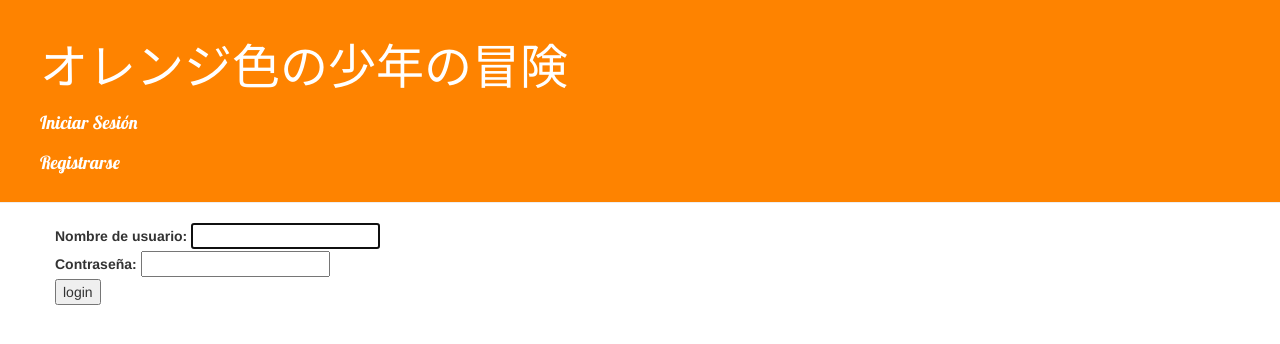
After one commit to Navarro2501/my-first-blog, a Django app: page /accounts/login/ in a window 1280 px wide. The commit adds this page. Shown: the top 344 px of the page. Run offline with Django 3.2, Linux system fonts and the light colour scheme; some libraries are stand-ins or nearby versions.

Commit message:
Añadida la funcionalidad para crear tu propio usuario, botones para iniciar y cerrar sesión.

```diff
--- a/blog/static/css/blog.css
+++ b/blog/static/css/blog.css
@@ -3,6 +3,11 @@ body {
     padding: 0;
     width: 100%;
     height: 100%;
+}
+
+h4 a,  .link, .link:hover {
+    color: #ffffff !important;
+    text-decoration: none;
 }
 
 h1, h2, h3, h4 {
@@ -57,3 +62,9 @@ h1 a, h2 a {
 .post h2 a, .post h2 a:visited {
     color: #FE8300;
 }
+
+.options-bar{
+    width: 100%;
+    color: white;
+    text-decoration: none;
+}
--- a/blog/templates/blog/base.html
+++ b/blog/templates/blog/base.html
@@ -13,6 +13,23 @@
             <a href="{% url 'post_new' %}" class="top-menu"><span class="glyphicon glyphicon-plus"></span></a>
         {% endif %}
             <h1><a href="/">オレンジ色の少年の冒険</a></h1>
+            <div class="row text-align-middle">
+            {% if request.user.is_anonymous %}
+                <div class="col-sm-2 options-bar">
+                    <h4 class="link"><a href="{%url 'login'%}" class="link">Iniciar Sesión</a></h4>
+                </div>
+                <div class="col-sm-2 options-bar">
+                    <h4 class="link"><a href="{%url 'sign_up'%}" class="link">Registrarse</a></h4>
+                </div>
+            {% elif user.is_authenticated%}
+                <div class="col-sm-2 options-bar">
+                    <h4 class="link">Bienvenido, {{user.username}}</h4>
+                </div>
+                <div class="col-sm-2 options-bar">
+                    <h4 class="link"><a href={%url 'logout'%} >Cerrar Sesión</a></h4>
+                </div>
+            {% endif %}
+            </div>
         </div>
         <div class="content container">
             <div class="row">
--- a/blog/templates/blog/post_detail.html
+++ b/blog/templates/blog/post_detail.html
@@ -11,6 +11,7 @@
             <a class="btn btn-default" href="{% url 'post_edit' pk=post.pk %}"><span class="glyphicon glyphicon-pencil"></span></a>
         {% endif %}
         <h2>{{ post.title }}</h2>
+        <p class="date">Last edit by: {{post.author}}</p>
         <p>{{ post.text|linebreaksbr }}</p>
     </div>
 {% endblock %}
--- /dev/null
+++ b/blog/templates/registration/login.html
@@ -0,0 +1,33 @@
+{% extends 'blog/base.html' %}
+{% block content %}
+
+{% if next %}
+    {% if user.is_authenticated %}
+    <p>Your account doesn't have access to this page. To proceed,
+    please login with an account that has access.</p>
+    {% else %}
+    <p>Please login to see this page.</p>
+    {% endif %}
+{% endif %}
+
+{# Lo siguiente es un login básico, aún falta personalizarlo y añadir seguridad #}
+<form method="post" action="{% url 'login' %}">
+{% csrf_token %}
+
+<div>
+  <td>{{ form.username.label_tag }}</td>
+  <td>{{ form.username }}</td>
+</div>
+<div>
+  <td>{{ form.password.label_tag }}</td>
+  <td>{{ form.password }}</td>
+</div>
+
+<div>
+  <input type="submit" value="login" />
+  <input type="hidden" name="next" value="{{ next }}" />
+</div>
+</form>
+
+
+{% endblock content %}
--- a/blog/urls.py
+++ b/blog/urls.py
@@ -1,9 +1,13 @@
-from django.urls import path
+from django.urls import path, include
+from django.contrib.auth import views as auth_views
 from . import views
 
 urlpatterns = [
     path('', views.post_list, name = 'post_list'),
+    path('sign_up/', views.sign_up, name= 'sign_up'),
     path('post/<int:pk>/', views.post_detail, name = 'post_detail'),
     path('post/new/', views.post_new, name = 'post_new'),
     path('post/<int:pk>/edit/', views.post_edit, name='post_edit'),
+    #La siguiente línea es parte del tutorial de MDN para logins
+    path('accounts/', include('django.contrib.auth.urls')),
 ]
```
Also changed, not shown: blog/templates/blog/sign_up.html (added, +16 -0 lines), blog/views.py (+17 -0 lines), mysite/settings.py (+7 -1 lines).
